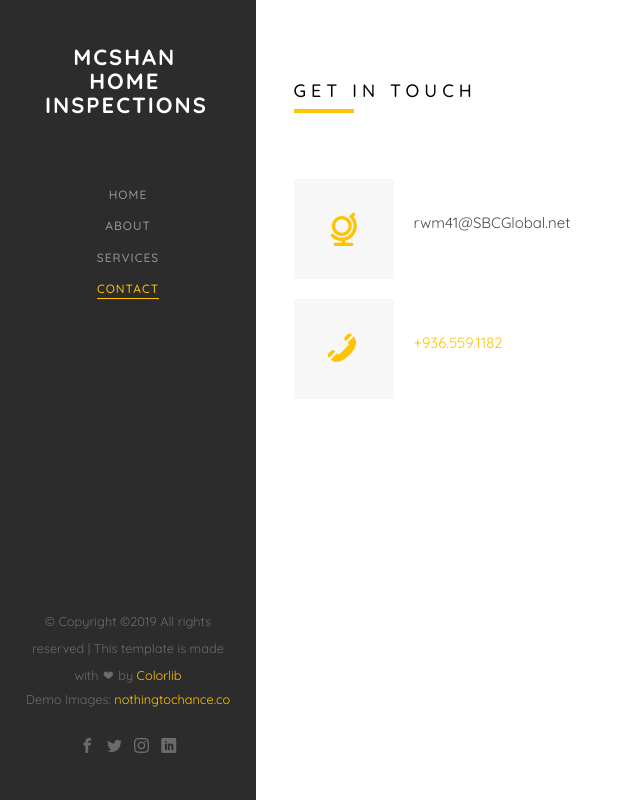
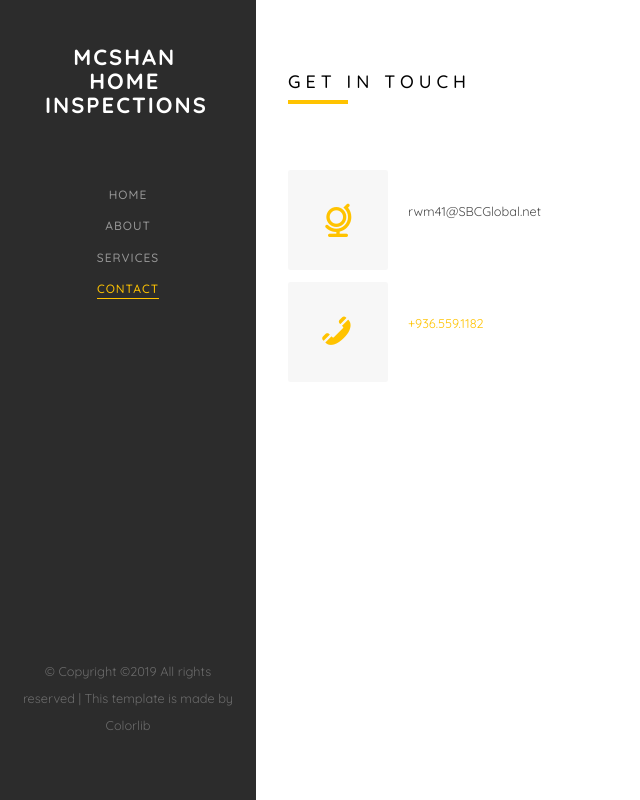
Before and after one commit to lahughesmusic/MHI, a plain HTML site: page contact.html in a window 1280 px wide. Shown: the top 800 px of the page, without its empty margins (0-640 px from the left). Drawn offline with Linux system fonts and the light colour scheme; files whose address does not match are found by name.

Commit message:
add files

```diff
--- a/contact.html
+++ b/contact.html
@@ -65,15 +65,9 @@
 
 			<div class="colorlib-footer">
 				<p><small>&copy; <!-- Link back to Colorlib can't be removed. Template is licensed under CC BY 3.0. -->
-Copyright &copy;<script>document.write(new Date().getFullYear());</script> All rights reserved | This template is made with <i class="icon-heart" aria-hidden="true"></i> by <a href="https://colorlib.com" target="_blank">Colorlib</a>
-<!-- Link back to Colorlib can't be removed. Template is licensed under CC BY 3.0. --> </span> <span>Demo Images: <a href="http://nothingtochance.co/" target="_blank">nothingtochance.co</a></span></small></p>
-				<ul>
-					<li><a href="#"><i class="icon-facebook2"></i></a></li>
-					<li><a href="#"><i class="icon-twitter2"></i></a></li>
-					<li><a href="#"><i class="icon-instagram"></i></a></li>
-					<li><a href="#"><i class="icon-linkedin2"></i></a></li>
-				</ul>
-			</div>
+Copyright &copy;<script>document.write(new Date().getFullYear());</script> All rights reserved | This template is made by Colorlib</a>
+<!-- Link back to Colorlib can't be removed. Template is licensed under CC BY 3.0. -->
+
 
 		</aside>
 
```
Also changed, not shown: index.html (+1 -1 lines), images/logo30.jpg (deleted), images/logo30.png (added), 1 other file.
